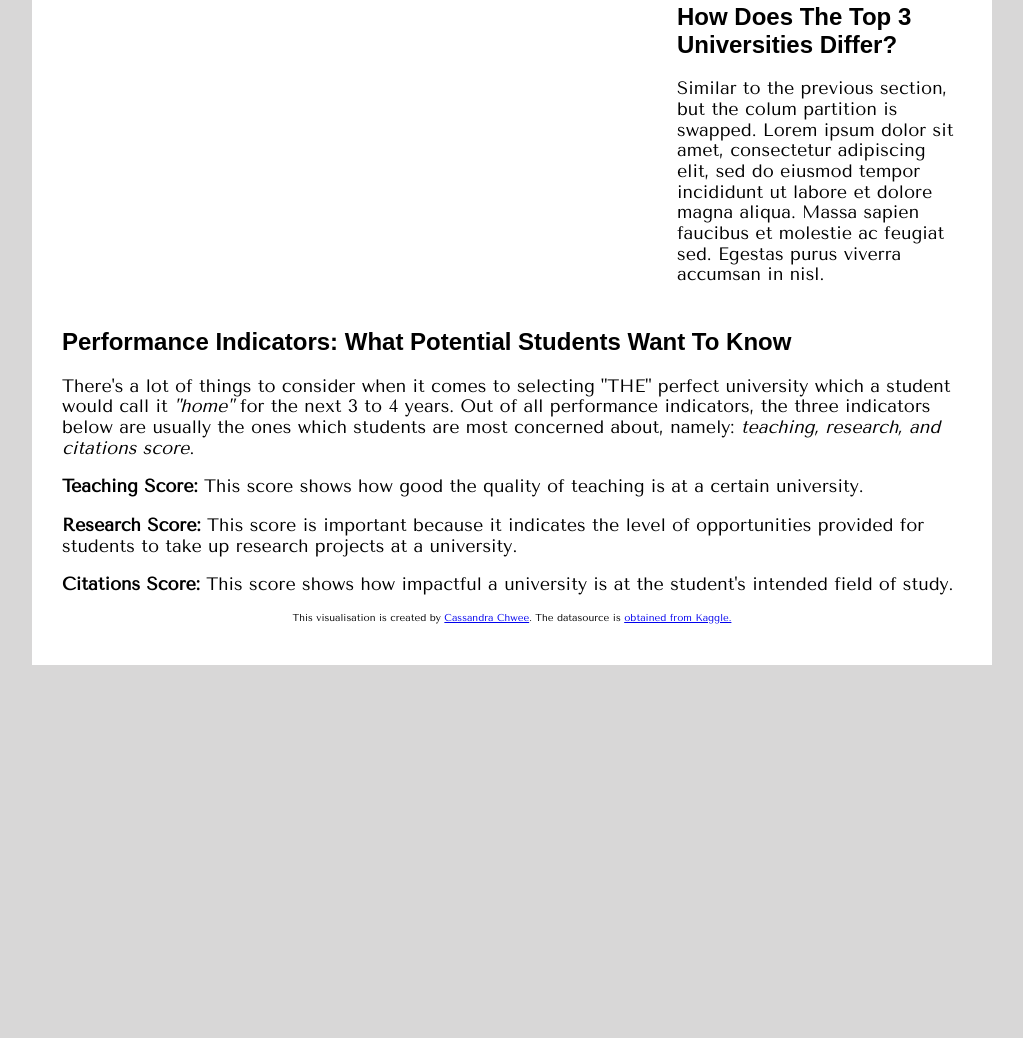
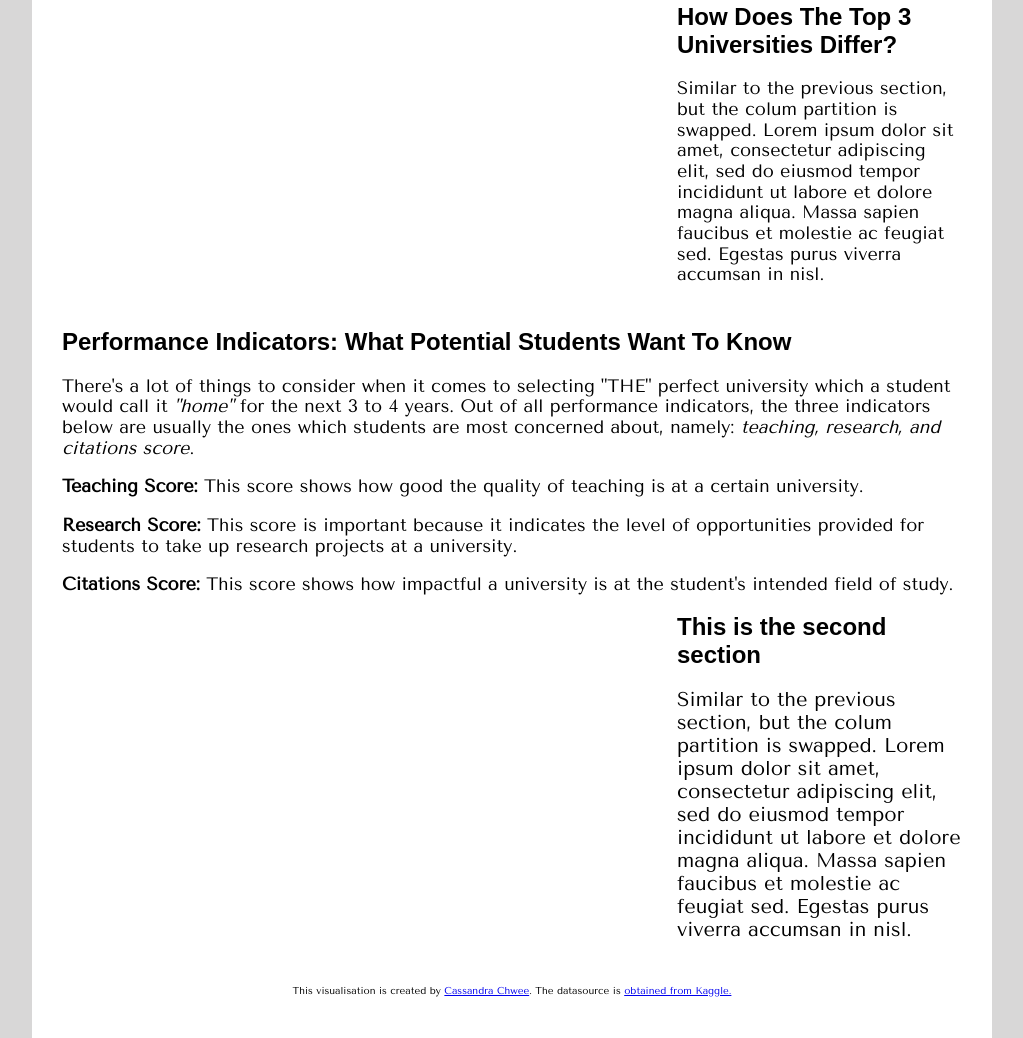
Before and after one commit to cchwee/viz_worlduniranking, a plain HTML site: page index.html in a window 1280 px wide. Shown: the part 1167-2205 px from the top of the page, without its empty margins (128-1151 px from the left). Before the commit the page ends 1832 px from the top, so only its background shows below. Drawn offline with nearby package versions, Linux system fonts and the light colour scheme; a script that the page names is missing; a web font is replaced by a local one.

Commit message:
added bar charts

```diff
--- a/index.html
+++ b/index.html
@@ -109,16 +109,17 @@
         <p id="subtext">
             <strong>Citations Score: </strong>This score shows how impactful a university is at the student's intended field of study.
         </p>
-        <!-- <div class="pure-g">
+         <div class="pure-g">
             <div class="pure-u-2-3">
               <div id="bar_chart_combined"  class="vis-container"></div>
             </div>
             <div class="pure-u-1-3">
               <div class="description description-right">
-                <p id="subtext">Similar to the previous section, but the colum partition is swapped. Lorem ipsum dolor sit amet, consectetur adipiscing elit, sed do eiusmod tempor incididunt ut labore et dolore magna aliqua. Massa sapien faucibus et molestie ac feugiat sed. Egestas purus viverra accumsan in nisl.</p>
+                <h2>This is the second section</h2>
+                <p>Similar to the previous section, but the colum partition is swapped. Lorem ipsum dolor sit amet, consectetur adipiscing elit, sed do eiusmod tempor incididunt ut labore et dolore magna aliqua. Massa sapien faucibus et molestie ac feugiat sed. Egestas purus viverra accumsan in nisl.</p>
               </div>
             </div>
-         -->
+        </div>
 
 
         <p id="small-font">This visualisation is created by <a href="https://github.com/cchwee" target="_blank">Cassandra Chwee</a>. The datasource is <a href="https://www.kaggle.com/matheusgratz/world-university-rankings-2021?select=universities_scores.csv" target="_blank">obtained from Kaggle</href>.</p>
```
